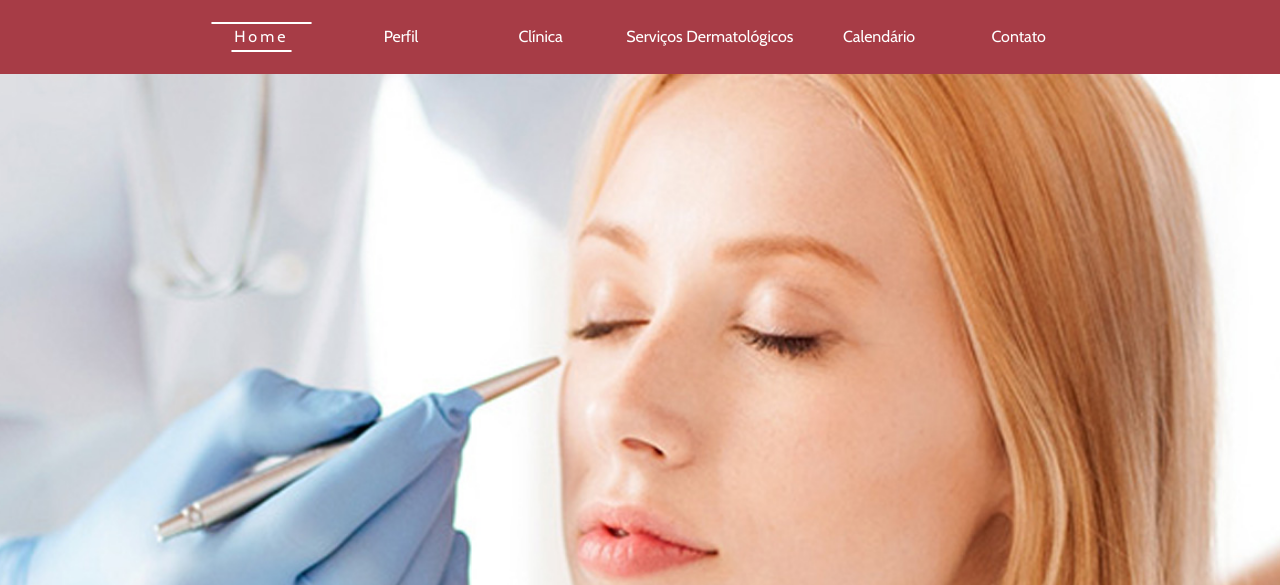
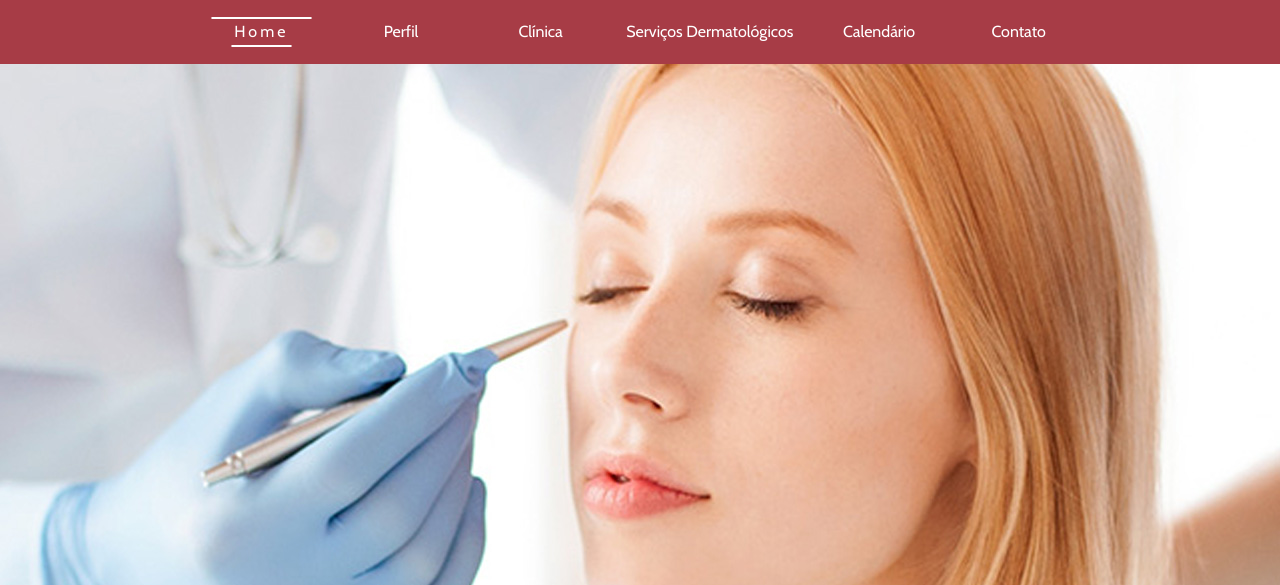
Before and after one commit to juliagrando/DraElisa, a plain HTML site: page index.html in a window 1280 px wide. Shown: the top 585 px of the page. Drawn offline with nearby package versions, Linux system fonts and the light colour scheme; a web font is replaced by a local one.

Commit message:
Capa menor

```diff
--- a/css/style.css
+++ b/css/style.css
@@ -27,8 +27,8 @@ a:hover {
 }
 /*-- top-nav --*/
 .header {
-    padding-top: 1.5em;
-    padding-bottom: 1.5em;
+    padding-top: 1.2em;
+    padding-bottom: 1.2em;
     background-color: rgba(167, 60, 70, 1);
 }
 .navbar-nav {
@@ -124,13 +124,14 @@ ul.nav.navbar-nav.navbar-right {
     -o-background-size: cover;
     -ms-background-size: cover;
     min-height: 150px;
+    max-height: 500px;
 }
 .banner-main {
     padding: 2em 1em;
     text-align: center;
     background: rgba(255, 255, 255, 0.6);
     width: 60%;
-    margin: 23.7em auto 0em;
+    margin: 10.7em auto 0em;
 }
 .banner-main h3 {
     font-size: 1.5em;
```
Also changed, not shown: index.html (+1 -1 lines).
